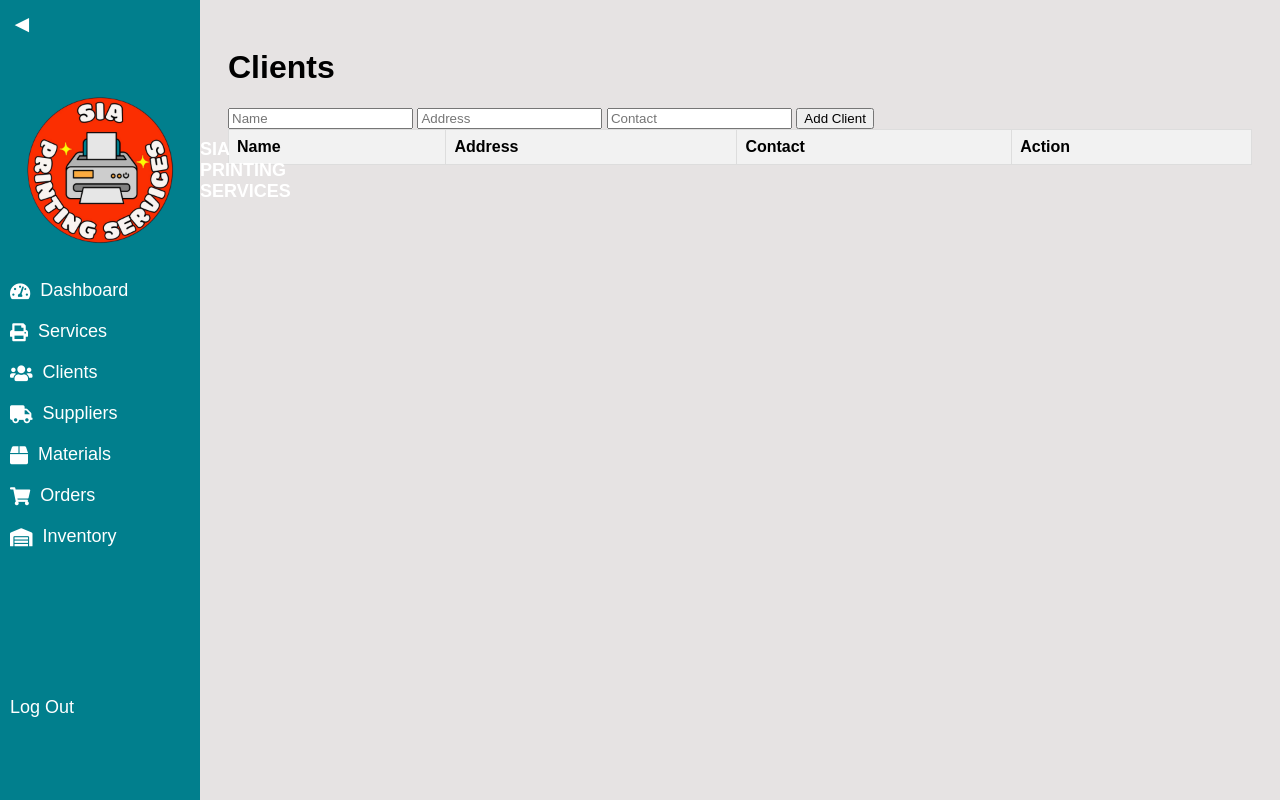
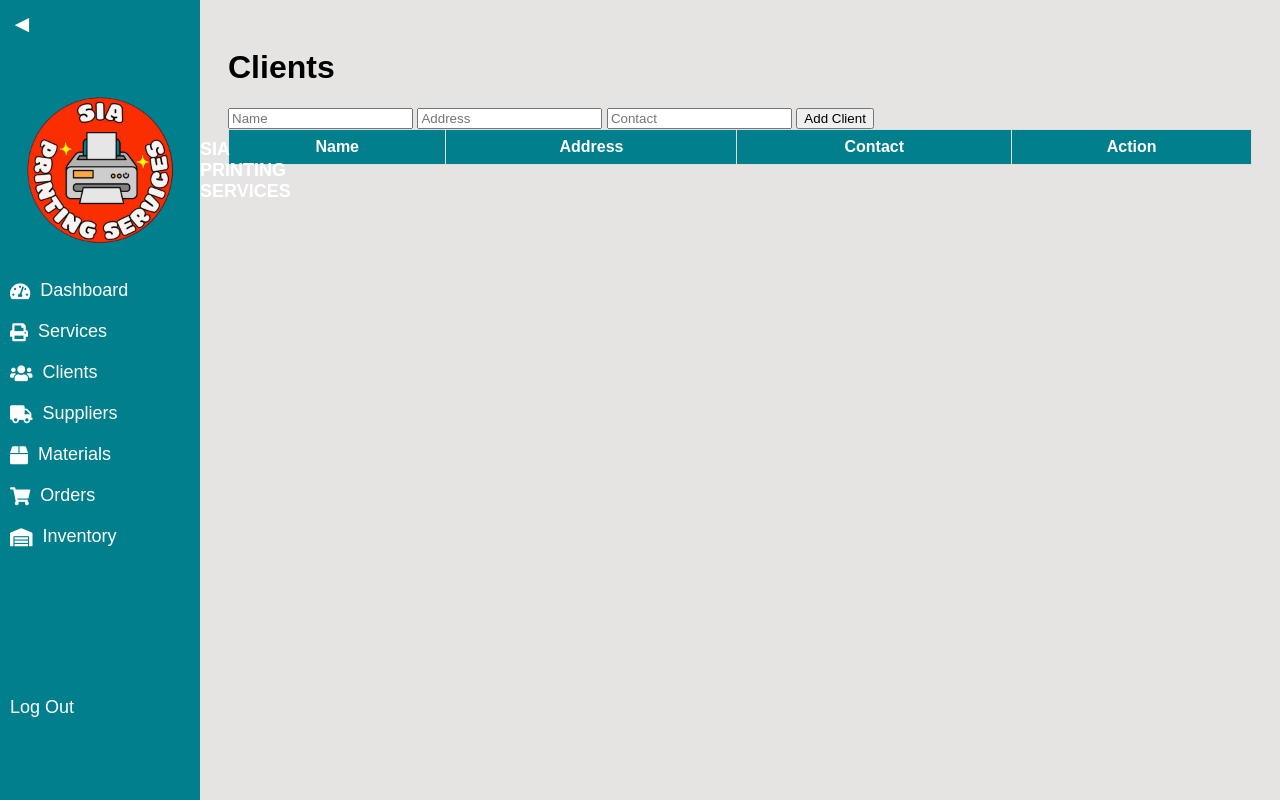
Before and after one commit to 149CCDRI/05-09-2024inventory_management, a Django app: page /inventory/clients/ in a window 1280 px wide. Run offline with Django 5.2, Linux system fonts and the light colour scheme; lists and menus that the app fills with data are empty.

Commit message:
Update clients.html

```diff
--- a/inventory_management/inventory/templates/inventory/clients.html
+++ b/inventory_management/inventory/templates/inventory/clients.html
@@ -36,7 +36,9 @@
         padding: 8px;
     }
     th {
-        background-color: #f2f2f2;
+        background-color: rgb(1, 127, 141);
+        color: #ffffff;
+        text-align: center;
     }
 </style>
 </head>
```
